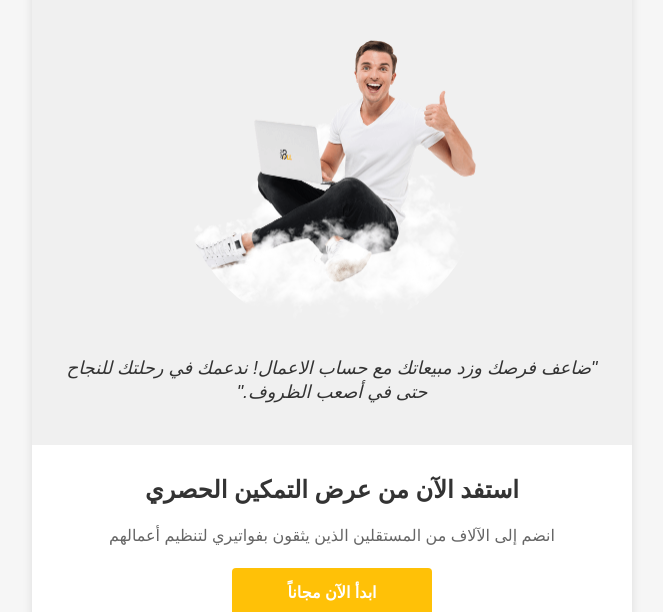
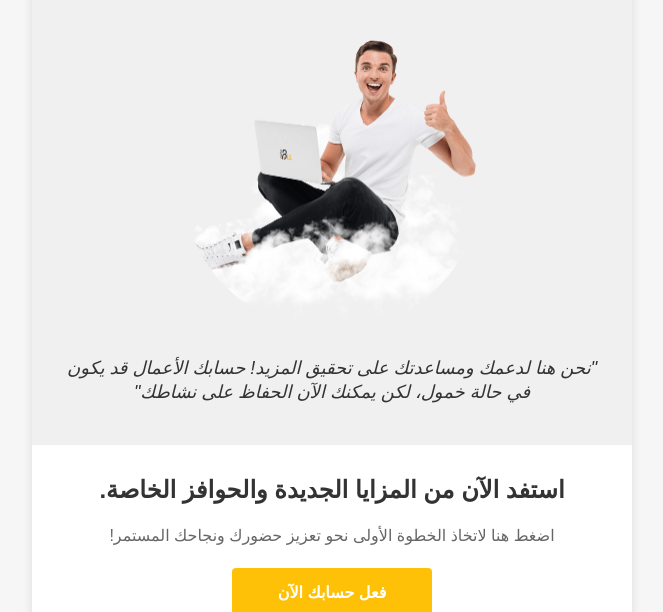
Before and after one commit to nourkuktut/EmailFive, a plain HTML site: page index.html in a window 1280 px wide. Shown: the part 186-798 px from the top of the page, without its empty margins (308-971 px from the left). Drawn offline with Linux system fonts and the light colour scheme.

Commit message:
there init

```diff
--- a/index.html
+++ b/index.html
@@ -130,8 +130,8 @@
                         margin: 0 0 10px 0;
                       "
                     >
-                      "ضاعف فرصك وزد مبيعاتك مع حساب الاعمال! ندعمك في رحلتك
-                      للنجاح حتى في أصعب الظروف."
+                      "نحن هنا لدعمك ومساعدتك على تحقيق المزيد! حسابك الأعمال قد
+                      يكون في حالة خمول، لكن يمكنك الآن الحفاظ على نشاطك"
                     </p>
                   </td>
                 </tr>
@@ -153,7 +153,7 @@
                         margin: 0 0 20px 0;
                       "
                     >
-                      استفد الآن من عرض التمكين الحصري
+                      استفد الآن من المزايا الجديدة والحوافز الخاصة.
                     </h2>
                     <p
                       style="
@@ -163,11 +163,11 @@
                         margin: 0 0 20px 0;
                       "
                     >
-                      انضم إلى الآلاف من المستقلين الذين يثقون بفواتيري لتنظيم
-                      أعمالهم
+                      اضغط هنا لاتخاذ الخطوة الأولى نحو تعزيز حضورك ونجاحك
+                      المستمر!
                     </p>
                     <a
-                      href="https://bill.ps/userpanel_v2/logPage/signup.php"
+                      href="#"
                       style="
                         background-color: #ffc107;
                         border: 0;
@@ -182,8 +182,9 @@
                         width: 200px;
                         -webkit-text-size-adjust: none;
                       "
-                      >ابدأ الآن مجاناً</a
                     >
+                      فعل حسابك الآن
+                    </a>
                   </td>
                 </tr>
               </table>
```
